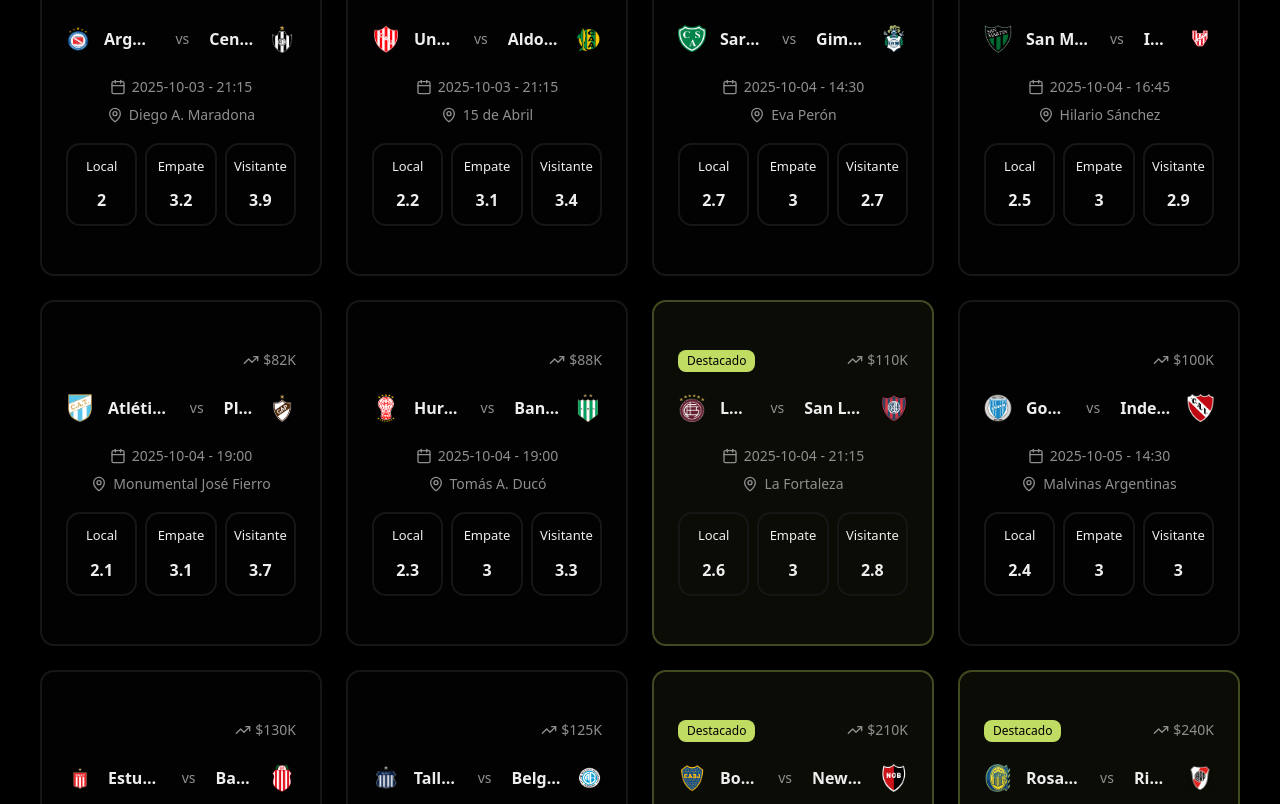
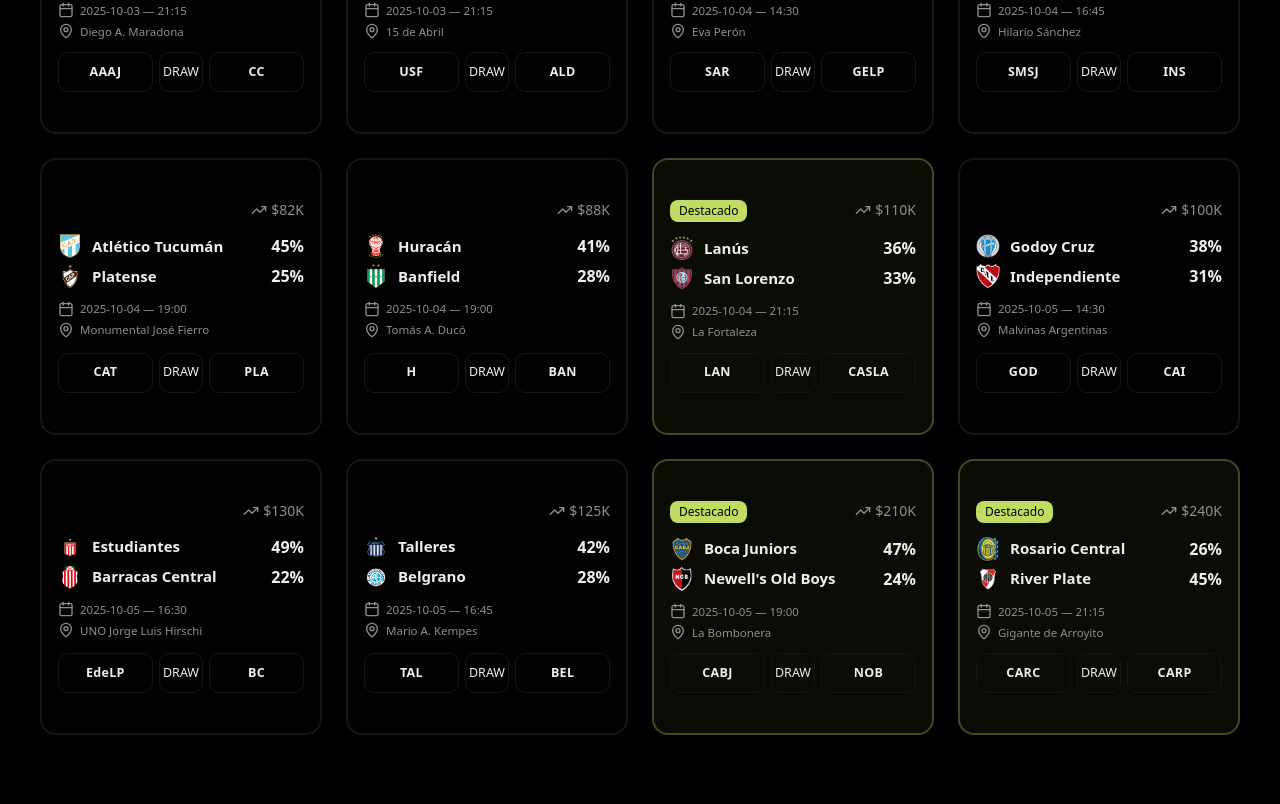
Before and after one commit to fabian416/better-play, a React (Vite) app in the folder frontend/: page / in a window 1280 px wide. Shown: the part 636-1440 px from the top of the page. After the commit the page ends 1403 px from the top, so only its background shows below. Built offline with nearby package versions, Linux system fonts and the light colour scheme.

Commit message:
fore abbr with abbr override and make smaller components

```diff
--- a/frontend/src/components/matches-grid.tsx
+++ b/frontend/src/components/matches-grid.tsx
@@ -7,254 +7,59 @@ import { Calendar, MapPin, TrendingUp } from "lucide-react"
 import { Link } from "react-router-dom"
 import { logoFor, abbrFor } from "@/lib/team-logos"
 
-// Mock data - in a real app this would come from an API
+// Forzar algunas abreviaturas específicas (cuando abbrFor no coincide con lo que queremos mostrar)
+const ABBR_OVERRIDE: Record<string, string> = {
+  Tigre: "CAT",
+}
+
+// -------- helpers --------
+function impliedFromOdds(home: number, draw: number, away: number) {
+  const invH = 1 / home
+  const invD = 1 / draw
+  const invA = 1 / away
+  const sum = invH + invD + invA
+  return {
+    home: Math.round((invH / sum) * 100),
+    draw: Math.round((invD / sum) * 100),
+    away: Math.round((invA / sum) * 100),
+  }
+}
+
+// -------- mock data (igual al tuyo) --------
 const matches = [
-  // LUNES 29 SEP 2025
-  {
-    id: "1",
-    homeTeam: "Barracas Central",
-    awayTeam: "Belgrano",
-    date: "2025-09-29",
-    time: "15:30",
-    stadium: "Claudio Tapia",
-    homeOdds: 2.4,
-    drawOdds: 3.1,
-    awayOdds: 2.9,
-    volume: "$95K",
-    isLive: false,
-    featured: false,
-  },
-  {
-    id: "2",
-    homeTeam: "Vélez Sarsfield",
-    awayTeam: "Atlético Tucumán",
-    date: "2025-09-29",
-    time: "20:00",
-    stadium: "José Amalfitani",
-    homeOdds: 2.1,
-    drawOdds: 3.2,
-    awayOdds: 3.6,
-    volume: "$120K",
-    isLive: false,
-    featured: false,
-  },
-
-  // MARTES 30 SEP 2025
-  {
-    id: "3",
-    homeTeam: "Newell's Old Boys",
-    awayTeam: "Estudiantes de La Plata",
-    date: "2025-09-30",
-    time: "19:00",
-    stadium: "Coloso Marcelo Bielsa",
-    homeOdds: 2.3,
-    drawOdds: 3.0,
-    awayOdds: 3.2,
-    volume: "$140K",
-    isLive: false,
-    featured: false,
-  },
-
-  // VIERNES 3 OCT 2025
-  {
-    id: "4",
-    homeTeam: "Tigre",
-    awayTeam: "Defensa y Justicia",
-    date: "2025-10-03",
-    time: "19:00",
-    stadium: "José Dellagiovanna",
-    homeOdds: 2.8,
-    drawOdds: 3.0,
-    awayOdds: 2.6,
-    volume: "$80K",
-    isLive: false,
-    featured: false,
-  },
-  {
-    id: "5",
-    homeTeam: "Argentinos Juniors",
-    awayTeam: "Central Córdoba",
-    date: "2025-10-03",
-    time: "21:15",
-    stadium: "Diego A. Maradona",
-    homeOdds: 2.0,
-    drawOdds: 3.2,
-    awayOdds: 3.9,
-    volume: "$90K",
-    isLive: false,
-    featured: false,
-  },
-  {
-    id: "6",
-    homeTeam: "Unión",
-    awayTeam: "Aldosivi",
-    date: "2025-10-03",
-    time: "21:15",
-    stadium: "15 de Abril",
-    homeOdds: 2.2,
-    drawOdds: 3.1,
-    awayOdds: 3.4,
-    volume: "$70K",
-    isLive: false,
-    featured: false,
-  },
-
-  // SÁBADO 4 OCT 2025
-  {
-    id: "7",
-    homeTeam: "Sarmiento",
-    awayTeam: "Gimnasia LP",
-    date: "2025-10-04",
-    time: "14:30",
-    stadium: "Eva Perón",
-    homeOdds: 2.7,
-    drawOdds: 3.0,
-    awayOdds: 2.7,
-    volume: "$65K",
-    isLive: false,
-    featured: false,
-  },
-  {
-    id: "8",
-    homeTeam: "San Martín San Juan",
-    awayTeam: "Instituto",
-    date: "2025-10-04",
-    time: "16:45",
-    stadium: "Hilario Sánchez",
-    homeOdds: 2.5,
-    drawOdds: 3.0,
-    awayOdds: 2.9,
-    volume: "$60K",
-    isLive: false,
-    featured: false,
-  },
-  {
-    id: "9",
-    homeTeam: "Atlético Tucumán",
-    awayTeam: "Platense",
-    date: "2025-10-04",
-    time: "19:00",
-    stadium: "Monumental José Fierro",
-    homeOdds: 2.1,
-    drawOdds: 3.1,
-    awayOdds: 3.7,
-    volume: "$82K",
-    isLive: false,
-    featured: false,
-  },
-  {
-    id: "10",
-    homeTeam: "Huracán",
-    awayTeam: "Banfield",
-    date: "2025-10-04",
-    time: "19:00",
-    stadium: "Tomás A. Ducó",
-    homeOdds: 2.3,
-    drawOdds: 3.0,
-    awayOdds: 3.3,
-    volume: "$88K",
-    isLive: false,
-    featured: false,
-  },
-  {
-    id: "11",
-    homeTeam: "Lanús",
-    awayTeam: "San Lorenzo",
-    date: "2025-10-04",
-    time: "21:15",
-    stadium: "La Fortaleza",
-    homeOdds: 2.6,
-    drawOdds: 3.0,
-    awayOdds: 2.8,
-    volume: "$110K",
-    isLive: false,
-    featured: true,
-  },
-
-  // DOMINGO 5 OCT 2025
-  {
-    id: "12",
-    homeTeam: "Godoy Cruz",
-    awayTeam: "Independiente",
-    date: "2025-10-05",
-    time: "14:30",
-    stadium: "Malvinas Argentinas",
-    homeOdds: 2.4,
-    drawOdds: 3.0,
-    awayOdds: 3.0,
-    volume: "$100K",
-    isLive: false,
-    featured: false,
-  },
-  {
-    id: "13",
-    homeTeam: "Estudiantes de La Plata",
-    awayTeam: "Barracas Central",
-    date: "2025-10-05",
-    time: "16:30",
-    stadium: "UNO Jorge Luis Hirschi",
-    homeOdds: 1.9,
-    drawOdds: 3.2,
-    awayOdds: 4.2,
-    volume: "$130K",
-    isLive: false,
-    featured: false,
-  },
-  {
-    id: "14",
-    homeTeam: "Talleres",
-    awayTeam: "Belgrano",
-    date: "2025-10-05",
-    time: "16:45",
-    stadium: "Mario A. Kempes",
-    homeOdds: 2.2,
-    drawOdds: 3.1,
-    awayOdds: 3.3,
-    volume: "$125K",
-    isLive: false,
-    featured: false,
-  },
-  {
-    id: "15",
-    homeTeam: "Boca Juniors",
-    awayTeam: "Newell's Old Boys",
-    date: "2025-10-05",
-    time: "19:00",
-    stadium: "La Bombonera",
-    homeOdds: 2.0,
-    drawOdds: 3.2,
-    awayOdds: 3.9,
-    volume: "$210K",
-    isLive: false,
-    featured: true,
-  },
-  {
-    id: "16",
-    homeTeam: "Rosario Central",
-    awayTeam: "River Plate",
-    date: "2025-10-05",
-    time: "21:15",
-    stadium: "Gigante de Arroyito",
-    homeOdds: 3.6,
-    drawOdds: 3.2,
-    awayOdds: 2.1,
-    volume: "$240K",
-    isLive: false,
-    featured: true,
-  },
+  { id: "1",  homeTeam: "Barracas Central", awayTeam: "Belgrano",              date: "2025-09-29", time: "15:30", stadium: "Claudio Tapia",             homeOdds: 2.4, drawOdds: 3.1, awayOdds: 2.9, volume: "$95K",  isLive: false, featured: false },
+  { id: "2",  homeTeam: "Vélez Sarsfield",   awayTeam: "Atlético Tucumán",     date: "2025-09-29", time: "20:00", stadium: "José Amalfitani",          homeOdds: 2.1, drawOdds: 3.2, awayOdds: 3.6, volume: "$120K", isLive: false, featured: false },
+  { id: "3",  homeTeam: "Newell's Old Boys", awayTeam: "Estudiantes", date: "2025-09-30", time: "19:00", stadium: "Coloso Marcelo Bielsa", homeOdds: 2.3, drawOdds: 3.0, awayOdds: 3.2, volume: "$140K", isLive: false, featured: false },
+  { id: "4",  homeTeam: "Tigre",             awayTeam: "Defensa y Justicia",   date: "2025-10-03", time: "19:00", stadium: "José Dellagiovanna",       homeOdds: 2.8, drawOdds: 3.0, awayOdds: 2.6, volume: "$80K",  isLive: false, featured: false },
+  { id: "5",  homeTeam: "Argentinos Juniors",awayTeam: "Central Córdoba",       date: "2025-10-03", time: "21:15", stadium: "Diego A. Maradona",        homeOdds: 2.0, drawOdds: 3.2, awayOdds: 3.9, volume: "$90K",  isLive: false, featured: false },
+  { id: "6",  homeTeam: "Unión",             awayTeam: "Aldosivi",              date: "2025-10-03", time: "21:15", stadium: "15 de Abril",              homeOdds: 2.2, drawOdds: 3.1, awayOdds: 3.4, volume: "$70K",  isLive: false, featured: false },
+  { id: "7",  homeTeam: "Sarmiento",         awayTeam: "Gimnasia LP",           date: "2025-10-04", time: "14:30", stadium: "Eva Perón",                homeOdds: 2.7, drawOdds: 3.0, awayOdds: 2.7, volume: "$65K",  isLive: false, featured: false },
+  { id: "8",  homeTeam: "San Martín San Juan",awayTeam: "Instituto",            date: "2025-10-04", time: "16:45", stadium: "Hilario Sánchez",          homeOdds: 2.5, drawOdds: 3.0, awayOdds: 2.9, volume: "$60K",  isLive: false, featured: false },
+  { id: "9",  homeTeam: "Atlético Tucumán",  awayTeam: "Platense",              date: "2025-10-04", time: "19:00", stadium: "Monumental José Fierro",   homeOdds: 2.1, drawOdds: 3.1, awayOdds: 3.7, volume: "$82K",  isLive: false, featured: false },
+  { id: "10", homeTeam: "Huracán",           awayTeam: "Banfield",              date: "2025-10-04", time: "19:00", stadium: "Tomás A. Ducó",            homeOdds: 2.3, drawOdds: 3.0, awayOdds: 3.3, volume: "$88K",  isLive: false, featured: false },
+  { id: "11", homeTeam: "Lanús",             awayTeam: "San Lorenzo",           date: "2025-10-04", time: "21:15", stadium: "La Fortaleza",             homeOdds: 2.6, drawOdds: 3.0, awayOdds: 2.8, volume: "$110K", isLive: false, featured: true  },
+  { id: "12", homeTeam: "Godoy Cruz",        awayTeam: "Independiente",         date: "2025-10-05", time: "14:30", stadium: "Malvinas Argentinas",      homeOdds: 2.4, drawOdds: 3.0, awayOdds: 3.0, volume: "$100K", isLive: false, featured: false },
+  { id: "13", homeTeam: "Estudiantes", awayTeam: "Barracas Central",date: "2025-10-05", time: "16:30", stadium: "UNO Jorge Luis Hirschi",  homeOdds: 1.9, drawOdds: 3.2, awayOdds: 4.2, volume: "$130K", isLive: false, featured: false },
+  { id: "14", homeTeam: "Talleres",          awayTeam: "Belgrano",              date: "2025-10-05", time: "16:45", stadium: "Mario A. Kempes",          homeOdds: 2.2, drawOdds: 3.1, awayOdds: 3.3, volume: "$125K", isLive: false, featured: false },
+  { id: "15", homeTeam: "Boca Juniors",      awayTeam: "Newell's Old Boys",     date: "2025-10-05", time: "19:00", stadium: "La Bombonera",             homeOdds: 2.0, drawOdds: 3.2, awayOdds: 3.9, volume: "$210K", isLive: false, featured: true  },
+  { id: "16", homeTeam: "Rosario Central",   awayTeam: "River Plate",           date: "2025-10-05", time: "21:15", stadium: "Gigante de Arroyito",      homeOdds: 3.6, drawOdds: 3.2, awayOdds: 2.1, volume: "$240K", isLive: false, featured: true  },
 ]
 
+// -------- component --------
 export function MatchesGrid() {
   return (
     <div className="mx-auto w-full max-w-[1400px] px-3 sm:px-4 lg:px-6">
-      <div
-        className="grid gap-3 sm:gap-4 lg:gap-6 grid-cols-1 sm:grid-cols-2 lg:grid-cols-3 xl:grid-cols-4"
-      >
-        {matches.map((match) => (
+      <div className="grid gap-3 sm:gap-4 lg:gap-6 grid-cols-1 sm:grid-cols-2 lg:grid-cols-3 xl:grid-cols-4">
+        {matches.map((match) => {
+          const probs = impliedFromOdds(match.homeOdds, match.drawOdds, match.awayOdds)
+          const homeAbbr = (ABBR_OVERRIDE[match.homeTeam] ?? abbrFor(match.homeTeam)) || "HOME"
+          const awayAbbr = (ABBR_OVERRIDE[match.awayTeam] ?? abbrFor(match.awayTeam)) || "AWAY"
+
+          return (
             <Link key={match.id} to={`/match/${match.id}`} className="block h-full">
               <Card
                 className={`
-                group flex min-h-[340px] h-full flex-col cursor-pointer transition-all duration-300
+                  group flex h-full flex-col cursor-pointer rounded-2xl transition-all duration-300
                   border border-[var(--border)] sm:border-2
                   hover:-translate-y-[2px] hover:scale-[1.01]
                   hover:border-[var(--primary)] hover:shadow-xl
@@ -262,10 +67,9 @@ export function MatchesGrid() {
                   ${match.featured ? "border-[var(--primary)]/30 bg-[var(--primary)]/5" : ""}
                 `}
               >
-              {/* Hacemos el contenido una columna que rellena toda la altura */}
-              <CardContent className="flex flex-1 flex-col p-3 sm:p-4 lg:p-6">
-                {/* Header (reservamos altura) */}
-                <div className="mb-3 sm:mb-4 flex items-start justify-between min-h-[26px] sm:min-h-[28px]">
+                <CardContent className="flex flex-1 flex-col p-3 sm:p-3 lg:p-4">
+                  {/* Badges + volumen */}
+                  <div className="mb-2.5 sm:mb-3.5 flex items-start justify-between">
                     <div className="flex gap-2">
                       {match.featured && (
                         <Badge className="bg-primary text-primary-foreground text-[10px] sm:text-xs">
@@ -284,87 +88,114 @@ export function MatchesGrid() {
                     </div>
                   </div>
 
-                {/* Teams + logos (reservamos altura y evitamos saltos) */}
-                <div className="mb-3 sm:mb-4 min-h-[32px] sm:min-h-[36px]">
-                  <div className="flex items-center justify-center gap-2.5 sm:gap-3.5">
+                  {/* Línea 1: HOME */}
+                  <div className="mb-1.5 flex items-center justify-between">
+                    <div className="flex min-w-0 items-center gap-2.5">
                       <img
                         src={logoFor(match.homeTeam) || "/placeholder.svg"}
                         alt={match.homeTeam}
-                      className="h-6 w-6 sm:h-7 sm:w-7 object-contain"
+                        className="h-5 w-5 sm:h-6 sm:w-6 object-contain"
                         loading="lazy"
                       />
-                    <div
-                      className="max-w-[40%] sm:max-w-[42%] text-[15px] sm:text-base font-semibold text-foreground truncate"
-                      title={match.homeTeam}
-                    >
+                      <span className="truncate text-[14px] sm:text-[15px] font-semibold text-foreground" title={match.homeTeam}>
                         {match.homeTeam}
+                      </span>
+                    </div>
+                    <span className="shrink-0 text-[14px] sm:text-[16px] font-semibold tabular-nums">
+                      {probs.home}%
+                    </span>
                   </div>
 
-                    <div className="mx-1.5 text-[12px] sm:text-sm text-muted-foreground">vs</div>
-
-                    <div
-                      className="max-w-[40%] sm:max-w-[42%] text-[15px] sm:text-base font-semibold text-foreground truncate"
-                      title={match.awayTeam}
-                    >
-                      {match.awayTeam}
-                    </div>
+                  {/* Línea 2: AWAY */}
+                  <div className="mb-2.5 sm:mb-3 flex items-center justify-between">
+                    <div className="flex min-w-0 items-center gap-2.5">
                       <img
                         src={logoFor(match.awayTeam) || "/placeholder.svg"}
                         alt={match.awayTeam}
-                      className="h-6 w-6 sm:h-7 sm:w-7 object-contain"
+                        className="h-5 w-5 sm:h-6 sm:w-6 object-contain"
                         loading="lazy"
                       />
+                      <span className="truncate text-[14px] sm:text-[15px] font-semibold text-foreground" title={match.awayTeam}>
+                        {match.awayTeam}
+                      </span>
                     </div>
+                    <span className="shrink-0 text-[14px] sm:text-[16px] font-semibold tabular-nums">
+                      {probs.away}%
+                    </span>
                   </div>
 
-                {/* Match info (reservamos altura) */}
-                <div className="mb-3 sm:mb-4 space-y-1.5 sm:space-y-2 text-[12px] sm:text-sm text-muted-foreground min-h-[44px] sm:min-h-[50px]">
-                  <div className="flex items-center justify-center">
+                  {/* Meta info compacta */}
+                  <div className="mb-2.5 sm:mb-3 space-y-1 text-[10.5px] sm:text-[11.5px] text-muted-foreground">
+                    <div className="flex items-center">
                       <Calendar className="mr-1.5 h-3.5 w-3.5 sm:h-4 sm:w-4" />
-                    {match.date} - {match.time}
+                      {match.date} — {match.time}
                     </div>
-                  <div className="flex items-center justify-center">
+                    <div className="flex items-center">
                       <MapPin className="mr-1.5 h-3.5 w-3.5 sm:h-4 sm:w-4" />
                       {match.stadium}
                     </div>
                   </div>
 
-                {/* Empuja la zona de cuotas al fondo para igualar alturas */}
-                <div className="mt-auto grid grid-cols-3 gap-1.5 sm:gap-2">
-                  {[
-                    { label: "Local", odd: match.homeOdds, to: `home` },
-                    { label: "Empate", odd: match.drawOdds, to: `draw` },
-                    { label: "Visitante", odd: match.awayOdds, to: `away` },
-                  ].map((o) => (
+                  {/* Botonera: home y away anchos, draw angosto al medio */}
+                  <div className="mt-auto grid grid-cols-5 gap-1.5 sm:gap-1.5">
                     <Button
-                      key={o.to}
+                      asChild
                       variant="outline"
                       className="
-                        flex h-auto flex-col bg-transparent rounded-xl
-                        border border-[var(--border)] sm:border-2
-                        px-2.5 py-2 sm:px-3 sm:py-3
-                        text-[12px] sm:text-[13px]
-                        transition-all duration-150
-                        hover:[background-color:color-mix(in_oklab,var(--primary)_55%,transparent)]
-                        hover:text-[var(--primary-foreground)]
-                        hover:!border-[var(--primary)]
+                        col-span-2 h-9 sm:h-10 rounded-lg bg-transparent
+                        border border-[var(--border)] sm:border
+                        px-3 text-[11.5px] sm:text-[12.5px] font-semibold
+                        hover:[background-color:color-mix(in_oklab,var(--primary)_45%,transparent)]
+                        hover:text-[var(--primary-foreground)] hover:!border-[var(--primary)]
                         hover:!ring-1 hover:!ring-[var(--primary)]/40
-                        focus-visible:outline-none focus-visible:!border-[var(--primary)] focus-visible:!ring-2 focus-visible:!ring-[var(--ring)]
-                        active:scale-[0.99]
+                        focus-visible:!ring-2 focus-visible:!ring-[var(--ring)] focus-visible:!border-[var(--primary)]
                       "
-                      asChild
                     >
-                      <Link to={`/match/${match.id}?outcome=${o.to}`}>
-                        <span className="mb-0.5 sm:mb-1">{o.label}</span>
-                        <span className="text-[14px] sm:text-base font-bold">{o.odd}</span>
+                      <Link to={`/match/${match.id}?outcome=home`} className="flex w-full items-center justify-center">
+                        <span className="tracking-wide">{homeAbbr}</span>
                       </Link>
                     </Button>
-                  ))}
+
+                    <Button
+                      asChild
+                      variant="outline"
+                      className="
+                        col-span-1 h-9 sm:h-10 rounded-lg bg-transparent
+                        border border-[var(--border)] sm:border
+                        px-2 text-[11.5px] sm:text-[12.5px] font-medium
+                        hover:[background-color:color-mix(in_oklab,var(--primary)_30%,transparent)]
+                        hover:!border-[var(--primary)]
+                        focus-visible:!ring-2 focus-visible:!ring-[var(--ring)] focus-visible:!border-[var(--primary)]
+                      "
+                    >
+                      <Link to={`/match/${match.id}?outcome=draw`} className="flex w-full items-center justify-center">
+                        <span>DRAW</span>
+                      </Link>
+                    </Button>
+
+                    <Button
+                      asChild
+                      variant="outline"
+                      className="
+                        col-span-2 h-9 sm:h-10 rounded-lg bg-transparent
+                        border border-[var(--border)] sm:border
+                        px-3 text-[11.5px] sm:text-[12.5px] font-semibold
+                        hover:[background-color:color-mix(in_oklab,var(--primary)_45%,transparent)]
+                        hover:text-[var(--primary-foreground)] hover:!border-[var(--primary)]
+                        hover:!ring-1 hover:!ring-[var(--primary)]/40
+                        focus-visible:!ring-2 focus-visible:!ring-[var(--ring)] focus-visible:!border-[var(--primary)]
+                      "
+                    >
+                      <Link to={`/match/${match.id}?outcome=away`} className="flex w-full items-center justify-center">
+                        <span className="tracking-wide">{awayAbbr}</span>
+                      </Link>
+                    </Button>
                   </div>
                 </CardContent>
               </Card>
             </Link>
-        ))}
+          )
+        })}
       </div>
     </div>
   )
--- a/frontend/src/lib/team-logos.ts
+++ b/frontend/src/lib/team-logos.ts
@@ -145,6 +145,7 @@ const ABBR: Record<string, string> = {
   "barracas-central": "BC",
   "argentinos-juniors": "AAAJ",
   "central-cordoba": "CC",
+  "Tigre": "TIG",
 };
 
 // Fallback si no hay entrada en ABBR
```
Lines whose indentation alone changed are shown as unchanged.
